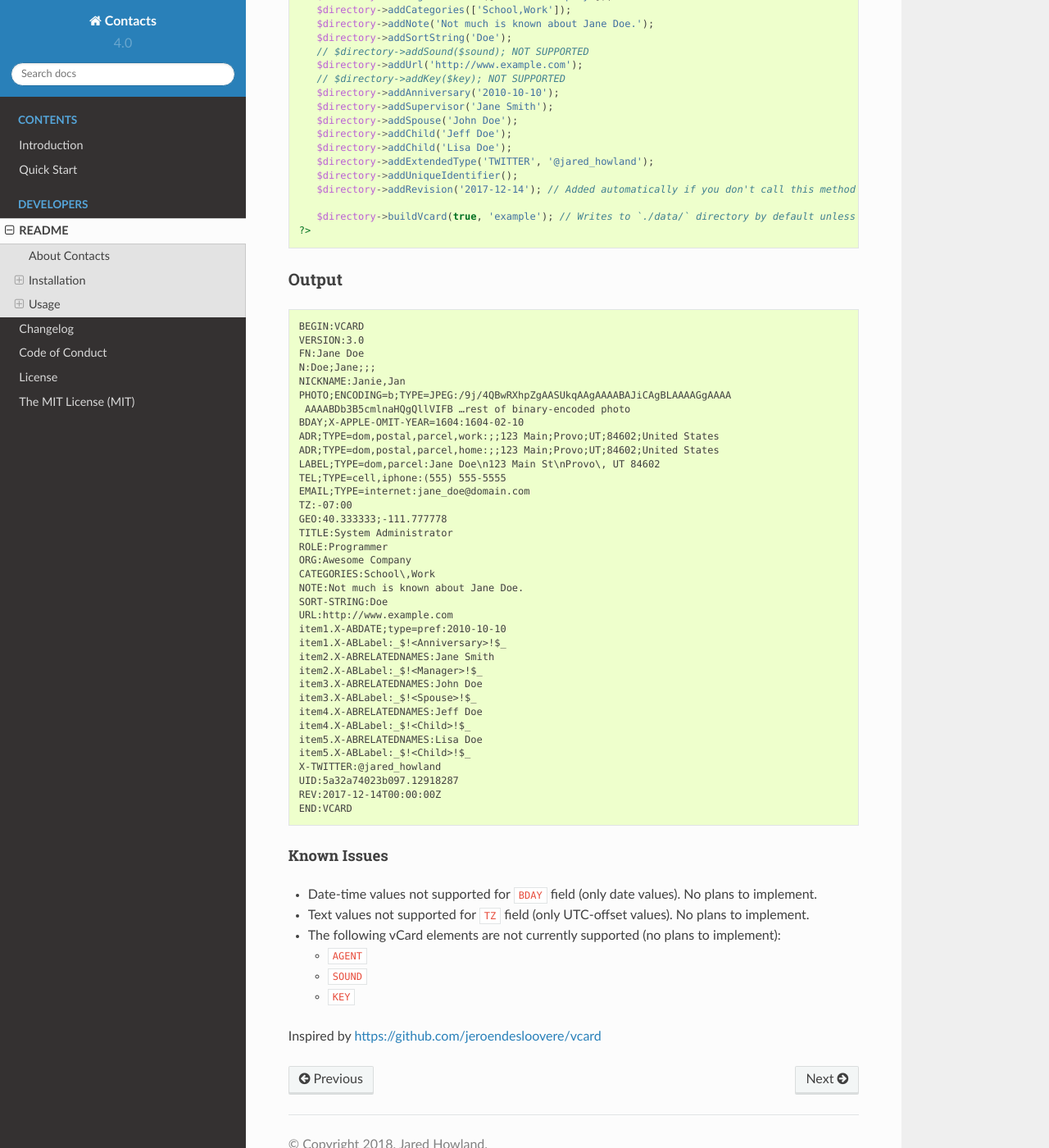
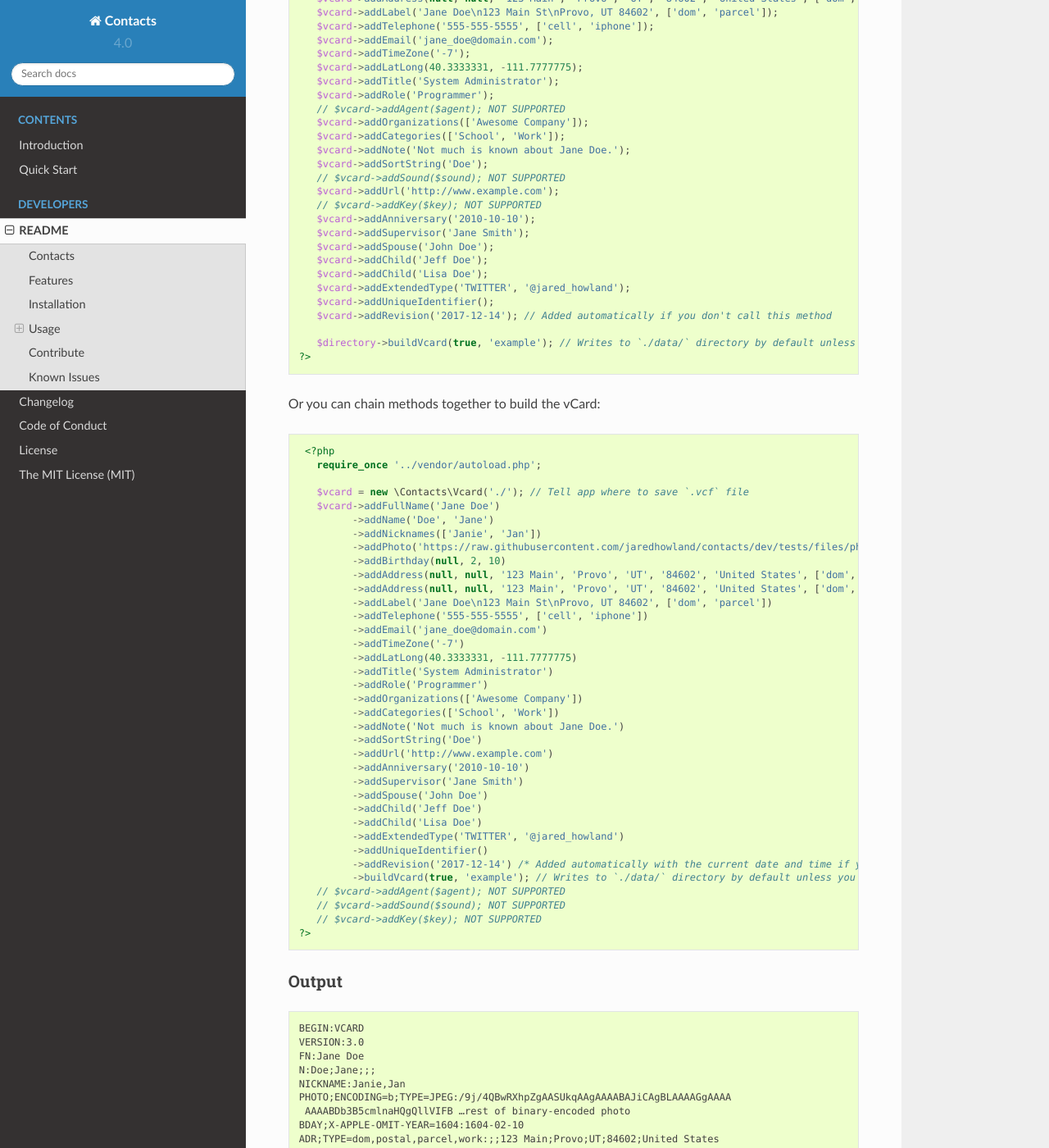
Before and after one commit to jaredhowland/contacts, a Sphinx documentation site: the page built from docs/readme.rst, in a window 1280 px wide and 1400 px high, scrolled down 1533 px. Shown: the whole window at 82% size. Built offline with Sphinx 7.4.7 and the Read the Docs theme 2.0.0, drawn with Linux system fonts in a browser that asks for light colours; pages that are not in the unit, such as notebooks, are missing from menus; some of the changed text lies outside the part shown.

Commit message:
[FIX] Example files and README

```diff
--- a/README.rst
+++ b/README.rst
@@ -1,35 +1,25 @@
 |TravisCI|_ |Scrutinizer|_ |StyleCI|_ |Packagist|_ |MIT License|_
 
-.. |TravisCI| image:: https://img.shields.io/travis/jaredhowland/contacts/dev.svg?style=flat-square
-.. _TravisCI: https://travis-ci.org/jaredhowland/contacts
+========
+Contacts
+========
+Contacts is a small PHP library to create files containing address book information for people. Currently, `vCard 3.0 <https://tools.ietf.org/html/rfc2426>`_ is the only supported export format.
 
-.. |Scrutinizer| image:: https://img.shields.io/scrutinizer/g/jaredhowland/contacts.svg?style=flat-square
-.. _Scrutinizer: https://scrutinizer-ci.com/g/jaredhowland/contacts/
+========
+Features
+========
+* `vCard 3.0 <https://tools.ietf.org/html/rfc2426>`_ Compatibility:
 
-.. |StyleCI| image:: https://styleci.io/repos/71304265/shield?branch=dev
-.. _StyleCI: https://styleci.io/repos/71304265
-
-.. |Packagist| image:: https://img.shields.io/packagist/v/jaredhowland/contacts.svg?style=flat-square
-.. _Packagist: https://packagist.org/packages/jaredhowland/contacts
-
-.. |MIT License| image:: https://img.shields.io/badge/License-MIT-blue.svg?style=flat-square
-.. _MIT License: LICENSE.rst
-
-
-==============
-About Contacts
-==============
-Contacts is a small PHP library to create files containing address book information. Currently, `vCard 3.0 <https://tools.ietf.org/html/rfc2426>`_ is the only supported export format. Future implementations may add other vCard formats, microformats, Google contacts format, ``.csv`` format, etc.
-
-vCard can be a difficult format to work with. The `full vCard 3.0 standard <https://tools.ietf.org/html/rfc2426>`_ is sometimes vague which has lead to inconsistent interpretations across different applications over the years. This library should generate vCard files that can be used across most applications that support the vCard format. It is especially helpful for generating contact information that can be used for iOS and macOS contact applications.
+  * Generates vCards that should be compatible with all applications that use vCards
+  * Includes fields that are unique to the iOS and macOS contacts application (``Supervisor``, ``Anniversary``, ``Spouse``, ``Child``)
+* Flexible: future implementations will include other formats commonly used to store contact information—other vCard formats, microformats, Google contacts format, ``.csv`` format, etc.
+* Method chaining for constructing contact information in a fluid interface
 
 ============
 Installation
 ============
-Contacts is available as a `Composer <https://getcomposer.org>`_ `package <http://packagist.org/>`_.
+Contacts is available as a `Composer <https://getcomposer.org>`_ `package <http://packagist.org/>`_:
 
-Composer
---------
 1. If needed, install `Composer <https://getcomposer.org>`_
 2. Add the following to your ``composer.json`` file
 
@@ -43,44 +33,89 @@
 Usage
 =====
 
+Input
+-----
+This is an extensive example. Most of the time, you will only need a tiny fraction of these fields to create a vCard:
+
 .. code-block:: php
 
        <?php
           require_once '../vendor/autoload.php';
 
-          $directory = new \Contacts\Vcard('./');
-          $directory->addFullName('Jane Doe');
-          $directory->addName('Doe', 'Jane');
-          $directory->addNicknames(['Janie', 'Jan']);
-          $directory->addPhoto('https://raw.githubusercontent.com/jaredhowland/contacts/master/Test/files/photo.jpg');
-          $directory->addBirthday(null, 2, 10);
-          $directory->addAddress(null, null, '123 Main', 'Provo', 'UT', '84602', 'United States', ['dom', 'postal', 'parcel', 'work']);
-          $directory->addAddress(null, null, '123 Main', 'Provo', 'UT', '84602', 'United States', ['dom', 'postal', 'parcel', 'home']);
-          $directory->addLabel('Jane Doe\n123 Main St\nProvo, UT 84602', ['dom', 'parcel']);
-          $directory->addTelephone('555-555-5555', ['cell', 'iphone']);
-          $directory->addEmail('jane_doe@domain.com');
-          $directory->addTimeZone('-7');
-          $directory->addLatLong(40.3333331, -111.7777775);
-          $directory->addTitle('System Administrator');
-          $directory->addRole('Programmer');
-          // $directory->addAgent($agent); NOT SUPPORTED
-          $directory->addOrganizations(['Awesome Company']);
-          $directory->addCategories(['School,Work']);
-          $directory->addNote('Not much is known about Jane Doe.');
-          $directory->addSortString('Doe');
-          // $directory->addSound($sound); NOT SUPPORTED
-          $directory->addUrl('http://www.example.com');
-          // $directory->addKey($key); NOT SUPPORTED
-          $directory->addAnniversary('2010-10-10');
-          $directory->addSupervisor('Jane Smith');
-          $directory->addSpouse('John Doe');
-          $directory->addChild('Jeff Doe');
-          $directory->addChild('Lisa Doe');
-          $directory->addExtendedType('TWITTER', '@jared_howland');
-          $directory->addUniqueIdentifier();
-          $directory->addRevision('2017-12-14'); // Added automatically if you don't call this method
+          $vcard = new \Contacts\Vcard('./'); // Tell app where to save `.vcf` file
+          $vcard->addFullName('Jane Doe');
+          $vcard->addName('Doe', 'Jane');
+          $vcard->addNicknames(['Janie', 'Jan']);
+          $vcard->addPhoto('https://raw.githubusercontent.com/jaredhowland/contacts/dev|/tests/files/photo.jpg');
+          $vcard->addBirthday(null, 2, 10);
+          $vcard->addAddress(null, null, '123 Main', 'Provo', 'UT', '84602', 'United States', ['dom', 'postal', 'parcel', 'work']);
+          $vcard->addAddress(null, null, '123 Main', 'Provo', 'UT', '84602', 'United States', ['dom', 'postal', 'parcel', 'home']);
+          $vcard->addLabel('Jane Doe\n123 Main St\nProvo, UT 84602', ['dom', 'parcel']);
+          $vcard->addTelephone('555-555-5555', ['cell', 'iphone']);
+          $vcard->addEmail('jane_doe@domain.com');
+          $vcard->addTimeZone('-7');
+          $vcard->addLatLong(40.3333331, -111.7777775);
+          $vcard->addTitle('System Administrator');
+          $vcard->addRole('Programmer');
+          // $vcard->addAgent($agent); NOT SUPPORTED
+          $vcard->addOrganizations(['Awesome Company']);
+          $vcard->addCategories(['School', 'Work']);
+          $vcard->addNote('Not much is known about Jane Doe.');
+          $vcard->addSortString('Doe');
+          // $vcard->addSound($sound); NOT SUPPORTED
+          $vcard->addUrl('http://www.example.com');
+          // $vcard->addKey($key); NOT SUPPORTED
+          $vcard->addAnniversary('2010-10-10');
+          $vcard->addSupervisor('Jane Smith');
+          $vcard->addSpouse('John Doe');
+          $vcard->addChild('Jeff Doe');
+          $vcard->addChild('Lisa Doe');
+          $vcard->addExtendedType('TWITTER', '@jared_howland');
+          $vcard->addUniqueIdentifier();
+          $vcard->addRevision('2017-12-14'); // Added automatically if you don't call this method
 
           $directory->buildVcard(true, 'example'); // Writes to `./data/` directory by default unless you set a different directory when you create a new `Contacts` object
+       ?>
+
+Or you can chain methods together to build the vCard:
+
+.. code-block:: php
+
+        <?php
+          require_once '../vendor/autoload.php';
+
+          $vcard = new \Contacts\Vcard('./'); // Tell app where to save `.vcf` file
+          $vcard->addFullName('Jane Doe')
+                ->addName('Doe', 'Jane')
+                ->addNicknames(['Janie', 'Jan'])
+                ->addPhoto('https://raw.githubusercontent.com/jaredhowland/contacts/dev/tests/files/photo.jpg')
+                ->addBirthday(null, 2, 10)
+                ->addAddress(null, null, '123 Main', 'Provo', 'UT', '84602', 'United States', ['dom', 'postal', 'parcel', 'work'])
+                ->addAddress(null, null, '123 Main', 'Provo', 'UT', '84602', 'United States', ['dom', 'postal', 'parcel', 'home'])
+                ->addLabel('Jane Doe\n123 Main St\nProvo, UT 84602', ['dom', 'parcel'])
+                ->addTelephone('555-555-5555', ['cell', 'iphone'])
+                ->addEmail('jane_doe@domain.com')
+                ->addTimeZone('-7')
+                ->addLatLong(40.3333331, -111.7777775)
+                ->addTitle('System Administrator')
+                ->addRole('Programmer')
+                ->addOrganizations(['Awesome Company'])
+                ->addCategories(['School', 'Work'])
+                ->addNote('Not much is known about Jane Doe.')
+                ->addSortString('Doe')
+                ->addUrl('http://www.example.com')
+                ->addAnniversary('2010-10-10')
+                ->addSupervisor('Jane Smith')
+                ->addSpouse('John Doe')
+                ->addChild('Jeff Doe')
+                ->addChild('Lisa Doe')
+                ->addExtendedType('TWITTER', '@jared_howland')
+                ->addUniqueIdentifier()
+                ->addRevision('2017-12-14') /* Added automatically with the current date and time if you don't call this method */
+                ->buildVcard(true, 'example'); // Writes to `./data/` directory by default unless you set a different directory when you create a new `Contacts` object
+          // $vcard->addAgent($agent); NOT SUPPORTED
+          // $vcard->addSound($sound); NOT SUPPORTED
+          // $vcard->addKey($key); NOT SUPPORTED
        ?>
 
 Output
@@ -106,7 +141,7 @@
    TITLE:System Administrator
    ROLE:Programmer
    ORG:Awesome Company
-   CATEGORIES:School\,Work
+   CATEGORIES:School,Work
    NOTE:Not much is known about Jane Doe.
    SORT-STRING:Doe
    URL:http://www.example.com
@@ -125,6 +160,13 @@
    REV:2017-12-14T00:00:00Z
    END:VCARD
 
+==========
+Contribute
+==========
+* Issue Tracker: https://github.com/jaredhowland/contacts/issues
+* Source Code: https://github.com/jaredhowland/contacts
+
+============
 Known Issues
 ============
 
@@ -137,3 +179,18 @@
   - ``KEY``
 
 Inspired by https://github.com/jeroendesloovere/vcard
+
+.. |TravisCI| image:: https://img.shields.io/travis/jaredhowland/contacts/dev.svg?style=flat-square
+.. _TravisCI: https://travis-ci.org/jaredhowland/contacts
+
+.. |Scrutinizer| image:: https://img.shields.io/scrutinizer/g/jaredhowland/contacts.svg?style=flat-square
+.. _Scrutinizer: https://scrutinizer-ci.com/g/jaredhowland/contacts/
+
+.. |StyleCI| image:: https://styleci.io/repos/71304265/shield?branch=dev
+.. _StyleCI: https://styleci.io/repos/71304265
+
+.. |Packagist| image:: https://img.shields.io/packagist/v/jaredhowland/contacts.svg?style=flat-square
+.. _Packagist: https://packagist.org/packages/jaredhowland/contacts
+
+.. |MIT License| image:: https://img.shields.io/badge/License-MIT-blue.svg?style=flat-square
+.. _MIT License: LICENSE.rst
--- a/docs/conf.py
+++ b/docs/conf.py
@@ -90,6 +90,10 @@
 # documentation.
 #
 # html_theme_options = {}
+
+html_context = {
+    "display_github": True, # Add 'Edit on Github' link instead of 'View page source'
+}
 
 # Add any paths that contain custom static files (such as style sheets) here,
 # relative to this directory. They are copied after the builtin static files,
```
Also changed, not shown: docs/index.rst (+0 -7 lines), 2 other files.
